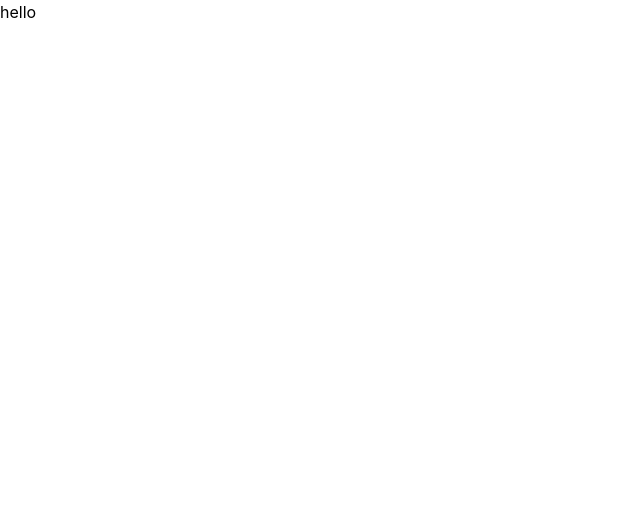
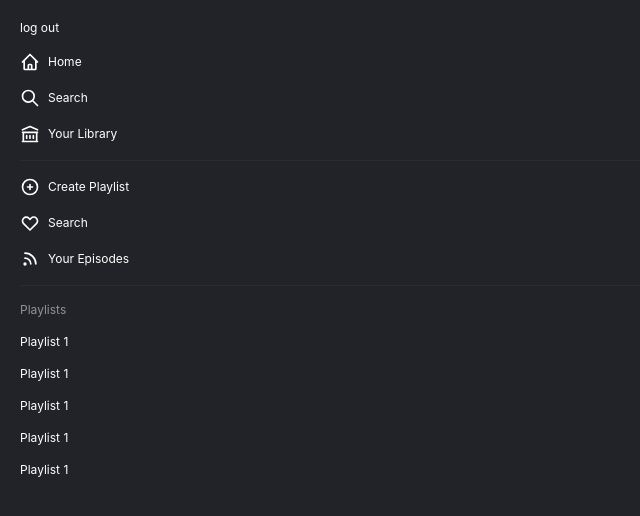
Before and after one commit to biki321/streamy, a Next.js app: page / in a window 1280 px wide. Shown: the top 516 px of the page, without its empty margins (0-640 px from the left). Built offline with nearby package versions, Linux system fonts and the light colour scheme; no server answers.

Commit message:
authentication added using nextauth and middleware

```diff
--- /dev/null
+++ b/components/Sidebar.tsx
@@ -0,0 +1,83 @@
+import {
+  HeartIcon,
+  HomeIcon,
+  LibraryIcon,
+  PlusCircleIcon,
+  RssIcon,
+  SearchIcon,
+} from "@heroicons/react/outline";
+import { signOut, useSession } from "next-auth/react";
+
+function Sidebar() {
+  const { data: session } = useSession();
+  console.log("session sidebar", session);
+  return (
+    <div>
+      <div
+        className="text-white p-5 text-xs border-r
+      border-[#292B30] space-y-4"
+      >
+        <button
+          className="flex items-center space-x-2
+        hover:text-amber-600"
+          onClick={() => signOut()}
+        >
+          <p>log out</p>
+        </button>
+        <button
+          className="flex items-center space-x-2
+        hover:text-amber-600"
+        >
+          <HomeIcon className="h-5 w-5" />
+          <p>Home</p>
+        </button>
+        <button
+          className="flex items-center space-x-2
+        hover:text-amber-600"
+        >
+          <SearchIcon className="h-5 w-5" />
+          <p>Search</p>
+        </button>
+        <button
+          className="flex items-center space-x-2
+        hover:text-amber-600"
+        >
+          <LibraryIcon className="h-5 w-5" />
+          <p>Your Library</p>
+        </button>
+        <hr className="border-t-[0.1px] border-[#292B30]" />
+        <button
+          className="flex items-center space-x-2
+        hover:text-amber-600"
+        >
+          <PlusCircleIcon className="h-5 w-5" />
+          <p>Create Playlist</p>
+        </button>
+        <button
+          className="flex items-center space-x-2
+        hover:text-amber-600"
+        >
+          <HeartIcon className="h-5 w-5" />
+          <p>Search</p>
+        </button>
+        <button
+          className="flex items-center space-x-2
+        hover:text-amber-600"
+        >
+          <RssIcon className="h-5 w-5" />
+          <p>Your Episodes</p>
+        </button>
+        <hr className="border-t-[0.1px] border-[#292B30]" />
+
+        <p className="cursor-pointer  opacity-50">Playlists</p>
+        <p className="cursor-pointer">Playlist 1</p>
+        <p className="cursor-pointer">Playlist 1</p>
+        <p className="cursor-pointer">Playlist 1</p>
+        <p className="cursor-pointer">Playlist 1</p>
+        <p className="cursor-pointer">Playlist 1</p>
+      </div>
+    </div>
+  );
+}
+
+export default Sidebar;
--- /dev/null
+++ b/lib/spotify.ts
@@ -0,0 +1,37 @@
+import SpotifyWebApi from "spotify-web-api-node";
+import { URLSearchParams } from "url";
+
+const scopes = [
+  "user-read-email",
+  "playlist-read-private",
+  "playlist-read-collaborative",
+  "streaming",
+  "user-read-private",
+  "user-library-read",
+  "user-top-read",
+  // 'user-library-modify',
+  "user-read-playback-state",
+  "user-modify-playback-state",
+  "user-read-currently-playing",
+  "user-read-recently-played",
+  "user-follow-read",
+].join(" ");
+
+const params = {
+  // response_type: 'code',
+  // client_id: client_id,
+  scope: scopes,
+};
+
+const queryParamsString = new URLSearchParams(params);
+
+const LOGIN_URL =
+  "https://accounts.spotify.com/authorize?" + queryParamsString.toString();
+
+const spotifyApi = new SpotifyWebApi({
+  clientId: process.env.NEXT_PUBLIC_CLIENT_ID,
+  clientSecret: process.env.NEXT_PUBLIC_CLIENT_SECRECT,
+});
+
+export default spotifyApi;
+export { LOGIN_URL };
--- a/package.json
+++ b/package.json
@@ -8,9 +8,13 @@
     "lint": "next lint"
   },
   "dependencies": {
+    "@heroicons/react": "^1.0.5",
+    "@types/spotify-web-api-node": "^5.0.4",
     "next": "12.0.7",
+    "next-auth": "^4.0.6",
     "react": "17.0.2",
-    "react-dom": "17.0.2"
+    "react-dom": "17.0.2",
+    "spotify-web-api-node": "^5.0.2"
   },
   "devDependencies": {
     "@types/node": "17.0.5",
--- a/pages/_app.tsx
+++ b/pages/_app.tsx
@@ -1,8 +1,13 @@
-import '../styles/globals.css'
-import type { AppProps } from 'next/app'
+import "../styles/globals.css";
+import type { AppProps } from "next/app";
+import { SessionProvider } from "next-auth/react";
 
-function MyApp({ Component, pageProps }: AppProps) {
-  return <Component {...pageProps} />
+function MyApp({ Component, pageProps: { session, ...pageProps } }: AppProps) {
+  return (
+    <SessionProvider session={session}>
+      <Component {...pageProps} />
+    </SessionProvider>
+  );
 }
 
-export default MyApp
+export default MyApp;
--- /dev/null
+++ b/pages/_middleware.ts
@@ -0,0 +1,21 @@
+import { getToken } from "next-auth/jwt";
+import { NextRequest, NextResponse } from "next/server";
+
+export async function middleware(req: any) {
+  //token will exist if user is logged in
+  const token = await getToken({ req: req, secret: process.env.JWT_SECRET! });
+  console.log("token at middleware", token);
+  const { pathname } = req.nextUrl;
+
+  if (pathname.includes("api/auth") || token) {
+    console.log("respons.next at middleware");
+    return NextResponse.next();
+  }
+
+  //redirect them to login if they don't have token and are
+  //requesting a protected route
+  if (!token && pathname !== "/login") {
+    console.log("redirect to login middleware");
+    return NextResponse.redirect("/login");
+  }
+}
--- /dev/null
+++ b/pages/api/auth/[...nextauth].ts
@@ -0,0 +1,79 @@
+import NextAuth from "next-auth";
+import { JWT } from "next-auth/jwt";
+import SpotifyProvider from "next-auth/providers/spotify";
+import spotifyApi, { LOGIN_URL } from "../../../lib/spotify";
+
+export default NextAuth({
+  // Configure one or more authentication providers
+  providers: [
+    SpotifyProvider({
+      clientId: process.env.NEXT_PUBLIC_CLIENT_ID!,
+      clientSecret: process.env.NEXT_PUBLIC_CLIENT_SECRECT!,
+      authorization: LOGIN_URL,
+    }),
+    // ...add more providers here
+  ],
+  secret: process.env.JWT_SECRET,
+  pages: {
+    signIn: "/login",
+  },
+  callbacks: {
+    async jwt({ token, user, account }) {
+      //initial sign in
+      if (account && user) {
+        return {
+          ...token,
+          accessToken: account.access_token,
+          refreshToken: account.refresh_token,
+          username: account.providerAccountId,
+          accessTokenExpires: account.expires_at! * 1000, // converted to milliseconds
+        };
+      }
+
+      //return previous token if the access token has not expired yet
+      if (Date.now() < (token.accessTokenExpires as number)) {
+        return token;
+      }
+
+      //access token has expired, so we need to refresh it
+      console.log("access token has expired, so we need to refresh it");
+      return await refreshAccessToken(token);
+    },
+
+    async session({ session, token }) {
+      return {
+        ...session,
+        user: {
+          ...session.user,
+          accessToken: token.accessToken,
+          refreshToken: token.refreshToken,
+          username: token.username,
+        },
+      };
+    },
+  },
+});
+
+async function refreshAccessToken(token: any) {
+  try {
+    spotifyApi.setAccessToken(token.accessToken);
+    spotifyApi.setRefreshToken(token.refreshToken);
+
+    const { body } = await spotifyApi.refreshAccessToken();
+    console.log("refreshed token", body);
+
+    return {
+      ...token,
+      accessToken: body.access_token,
+      accessTokenExpires: body.expires_in * 1000,
+      refreshToken: body.refresh_token ?? token.refreshToken,
+      //replace if new one came back else fall back to old refresh token
+    };
+  } catch (error) {
+    console.log(error);
+    return {
+      ...token,
+      error: "RefreshAccessTokenError",
+    };
+  }
+}
--- a/pages/index.tsx
+++ b/pages/index.tsx
@@ -1,17 +1,23 @@
 import type { NextPage } from "next";
 import Head from "next/head";
 import Image from "next/image";
+import Sidebar from "../components/Sidebar";
 
 const Home: NextPage = () => {
   return (
-    <div className="">
+    <div className="bg-[#212328] h-screen overflow-hidden">
       <Head>
         <title>streamy</title>
         <meta name="description" content="Generated by create next app" />
         <link rel="icon" href="/favicon.ico" />
       </Head>
 
-      <h1>hello</h1>
+      <main>
+        <Sidebar />
+        {/* center */}
+      </main>
+
+      <div>{/* player */}</div>
     </div>
   );
 };
--- /dev/null
+++ b/pages/login.tsx
@@ -0,0 +1,52 @@
+import { BuiltInProviderType } from "next-auth/providers";
+import {
+  ClientSafeProvider,
+  getProviders,
+  LiteralUnion,
+  signIn,
+} from "next-auth/react";
+import Image from "next/image";
+
+type Provider = Record<
+  LiteralUnion<BuiltInProviderType, string>,
+  ClientSafeProvider
+>;
+
+function login({ providers }: { providers: Provider | null }) {
+  console.log("provider at login", Object.values(providers!));
+  return (
+    <div
+      className="flex flex-col items-center bg-[#212328] min-h-screen
+     w-full justify-center"
+    >
+      {/* <Image
+        className="w-52 mb-5"
+        src="https://links.papareact.com/9xl"
+        alt=""
+      /> */}
+
+      {Object.values(providers!).map((provider) => (
+        <div key={provider.name}>
+          <button
+            className="bg-[#18D860] text-white p-5 rounded-full"
+            onClick={() => signIn(provider.id, { callbackUrl: "/" })}
+          >
+            Login with {provider.name}
+          </button>
+        </div>
+      ))}
+    </div>
+  );
+}
+
+export default login;
+
+export async function getServerSideProps() {
+  const providers = await getProviders();
+
+  return {
+    props: {
+      providers,
+    },
+  };
+}
```
Also changed, not shown: 2 other files (tests, documents, lock files or other folders).
